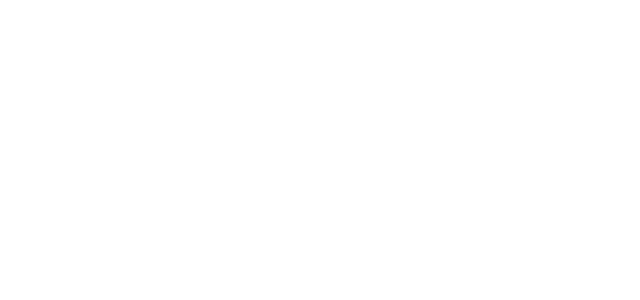
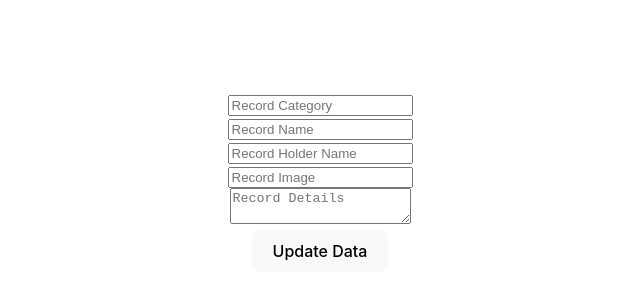
Before and after one commit to kalviumcommunity/S60_Weird_World_Records, a React (Vite) app in the folder Client/: page /Update/1 in a window 1280 px wide. Before the commit this address had no page. Shown: the part 218-518 px from the top of the page, without its empty margins (320-960 px from the left). Built offline with nearby package versions, Linux system fonts and the light colour scheme; no server answers.

Commit message:
implemented update and delete functionality for the data

```diff
--- a/Client/src/App.jsx
+++ b/Client/src/App.jsx
@@ -2,6 +2,7 @@ import './App.css'
 import {Routes, Route} from 'react-router-dom'
 import FetchData from './Components/DataFetching'
 import InsertData from './Components/InsertData'
+import UpdateData from './Components/UpdateData'
 
 function App() {
 
@@ -10,6 +11,7 @@ function App() {
         <Routes>
           <Route path='/' element={<FetchData/>}></Route>
           <Route path='/insert' element={<InsertData/>}></Route>
+          <Route path='/Update/:id' element={<UpdateData/>}></Route>
         </Routes>
     </div>
   )
--- a/Client/src/Components/DataFetching.jsx
+++ b/Client/src/Components/DataFetching.jsx
@@ -10,7 +10,7 @@ function FetchData(){
         const fetching = async() => {
             try{
                 const recordData = await axios.get("http://localhost:3001/get");
-                console.log(recordData.data.arrOfdata)
+                // console.log(recordData.data.arrOfdata)
                 setRecord(recordData.data.arrOfdata)
             }catch(error){
                 console.log("error", error)
@@ -18,6 +18,16 @@ function FetchData(){
         }
         fetching();
     },[])
+
+    const handleDelete = async (id) => {
+        try {
+            await axios.delete(`http://localhost:3001/delete/${id}`);
+            setRecord(prevRecords => prevRecords.filter(item => item._id !== id));
+            console.log("Data deleted successfully");
+        } catch(error) {
+            console.log("Error deleting data:", error);
+        }
+    };
 
     return(
         <div>
@@ -27,14 +37,18 @@ function FetchData(){
             <div>
                 {
                 record.map((item) => {
-                    console.log("here",record)
+                    // console.log("here",record)
                     return(
                         <div key={item._id}>
-                        <h1>Record Category : {item.Record_category}</h1>
-                        <h2>Name : {item.Record_Name}</h2>
-                        <h3>Holder Name : {item.Record_Holder_Name}</h3>
-                        <img src={item.Record_Picture} alt="img" />
-                        <p>Details : {item.Record_Details}</p>
+                            <h1>Record Category : {item.Record_category}</h1>
+                            <h2>Name : {item.Record_Name}</h2>
+                            <h3>Holder Name : {item.Record_Holder_Name}</h3>
+                            <img src={item.Record_Picture} alt="img" />
+                            <p>Details : {item.Record_Details}</p>
+                            <Link to={`/Update/${item._id}`}>
+                                <button>Update</button>
+                            </Link>
+                            <button onClick={() => handleDelete(item._id)}>Delete</button>
                     </div>
                     )
                 })
--- a/Client/src/Components/InsertData.jsx
+++ b/Client/src/Components/InsertData.jsx
@@ -1,12 +1,14 @@
 import axios from "axios";
 import { useState } from "react";
+import { useNavigate } from "react-router-dom";
 
 function InsertData(){
 
+    const navigate = useNavigate()
     const [Record_category, setCategory] = useState('')
     const [Record_Name, setName] = useState('')
     const [Record_Holder_Name, setHolder] = useState('')
-    // const [Record_Picture, setImage] = useState('')
+    const [Record_Picture, setImage] = useState('')
     const [Record_Details, setDetails] = useState('')
 
     const handleCategory = (event) => {
@@ -21,9 +23,9 @@ function InsertData(){
         setHolder(event.target.value)
     }
 
-    // const handleImage = (event) => {
-    //     setImage(event.target.value)
-    // }
+    const handleImage = (event) => {
+        setImage(event.target.value)
+    }
 
     const handleDetails = (event) => {
         setDetails(event.target.value)
@@ -31,8 +33,11 @@ function InsertData(){
 
     const handleSubmit = (event) => {
         event.preventDefault()
-        axios.post("http://localhost:3001/post", {Record_category, Record_Name, Record_Holder_Name, /* Record_Picture, */ Record_Details})
-        .then((output) => {console.log(output)})
+        axios.post("http://localhost:3001/post", {Record_category, Record_Name, Record_Holder_Name, Record_Picture, Record_Details})
+        .then((/*output*/) => {
+            // console.log(output)
+            navigate("/")
+        })
         .catch((err) => {console.log('err', err)})
     }
 
@@ -41,8 +46,8 @@ function InsertData(){
             <input type="text" name="Category" placeholder="Record Category" onChange={handleCategory}/><br/>
             <input type="text" name="Name" placeholder="Record Name" onChange={handleName}/><br/>
             <input type="text" name="HolderName" placeholder="Record Holder Name" onChange={handleHolder}/><br/>
-            {/* <input type="text" name="Image" placeholder="Record Image" onChange={handleImage}/><br/> */}
-            <input type="text" name="Details" placeholder="Record Details" onChange={handleDetails}/><br/>
+            <input type="text" name="Image" placeholder="Record Image" onChange={handleImage}/><br/>
+            <textarea type="text" name="Details" placeholder="Record Details" onChange={handleDetails}></textarea><br/>
             <button>Insert Data</button>
         </form>
     )
--- /dev/null
+++ b/Client/src/Components/UpdateData.jsx
@@ -0,0 +1,74 @@
+import axios from "axios";
+import { useParams, useNavigate } from "react-router-dom";
+import { useState, useEffect } from "react";
+
+function UpdateData(){
+
+    const {id} = useParams()
+    const navigate = useNavigate()
+    const [Record_category, setCategory] = useState("")
+    const [Record_Name, setName] = useState("")
+    const [Record_Holder_Name, setHolder] = useState("")
+    const [Record_Picture, setImage] = useState("")
+    const [Record_Details, setDetails] = useState("")
+
+    useEffect(() => {
+        const getRecorddata = async() => {
+        axios.get("http://localhost:3001/getid/"+id)
+        .then(recordData => {
+            // console.log(recordData.data)
+            setCategory(recordData.data.Record_category)
+            setName(recordData.data.Record_Name)
+            setHolder(recordData.data.Record_Holder_Name)
+            setImage(recordData.data.Record_Picture)
+            setDetails(recordData.data.Record_Details)
+        })
+    }
+    getRecorddata()
+    }, [])
+
+    const handleCategory = (event) => {
+        setCategory(event.target.value)
+    }
+
+    const handleName = (event) => {
+        setName(event.target.value)
+    }
+
+    const handleHolder = (event) => {
+        setHolder(event.target.value)
+    }
+
+    const handleImage = (event) => {
+        setImage(event.target.value)
+    }
+
+    const handleDetails = (event) => {
+        setDetails(event.target.value)
+    }
+
+    const handleSubmit = (event) => {
+        event.preventDefault()
+        axios.put("http://localhost:3001/put/"+id, {Record_category, Record_Name, Record_Holder_Name, Record_Picture, Record_Details})
+        .then((/*output*/) => {
+            // console.log(output)
+            navigate("/")
+        })
+        .catch((err) => {
+            console.log('err', err)
+        })
+    }
+
+    return(
+        <form onSubmit={handleSubmit}>
+            <input type="text" name="Category" placeholder="Record Category" value={Record_category} onChange={handleCategory}/><br/>
+            <input type="text" name="Name" placeholder="Record Name" value={Record_Name} onChange={handleName}/><br/>
+            <input type="text" name="HolderName" placeholder="Record Holder Name" value={Record_Holder_Name} onChange={handleHolder}/><br/>
+            <input type="text" name="Image" placeholder="Record Image" value={Record_Picture} onChange={handleImage}/><br/>
+            <textarea type="text" name="Details" placeholder="Record Details" value={Record_Details} onChange={handleDetails}></textarea><br/>
+            <button>Update Data</button>
+        </form>
+    )
+}
+
+export default UpdateData;
```
Also changed, not shown: 1 other file (tests, documents, lock files or other folders).
